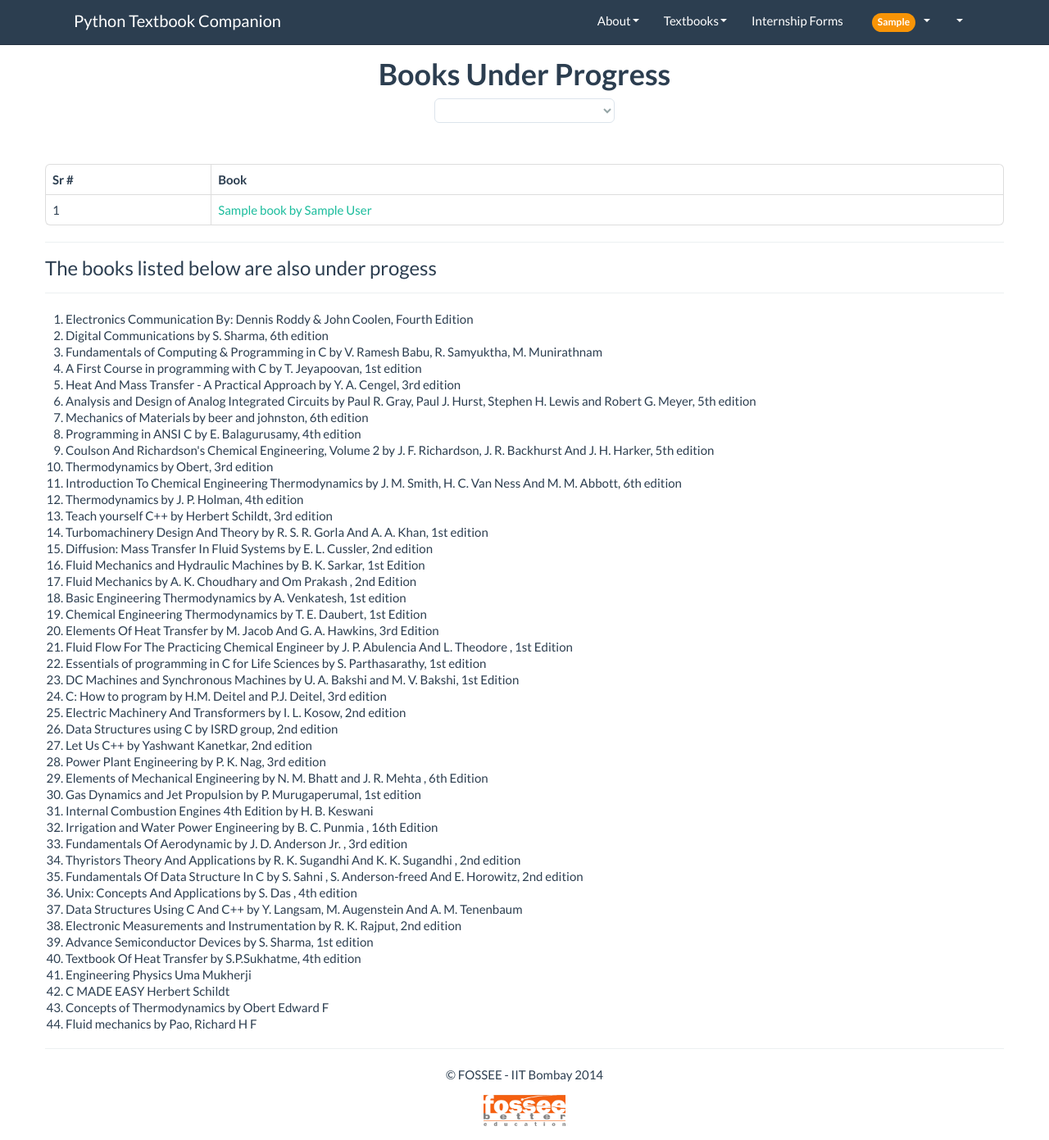
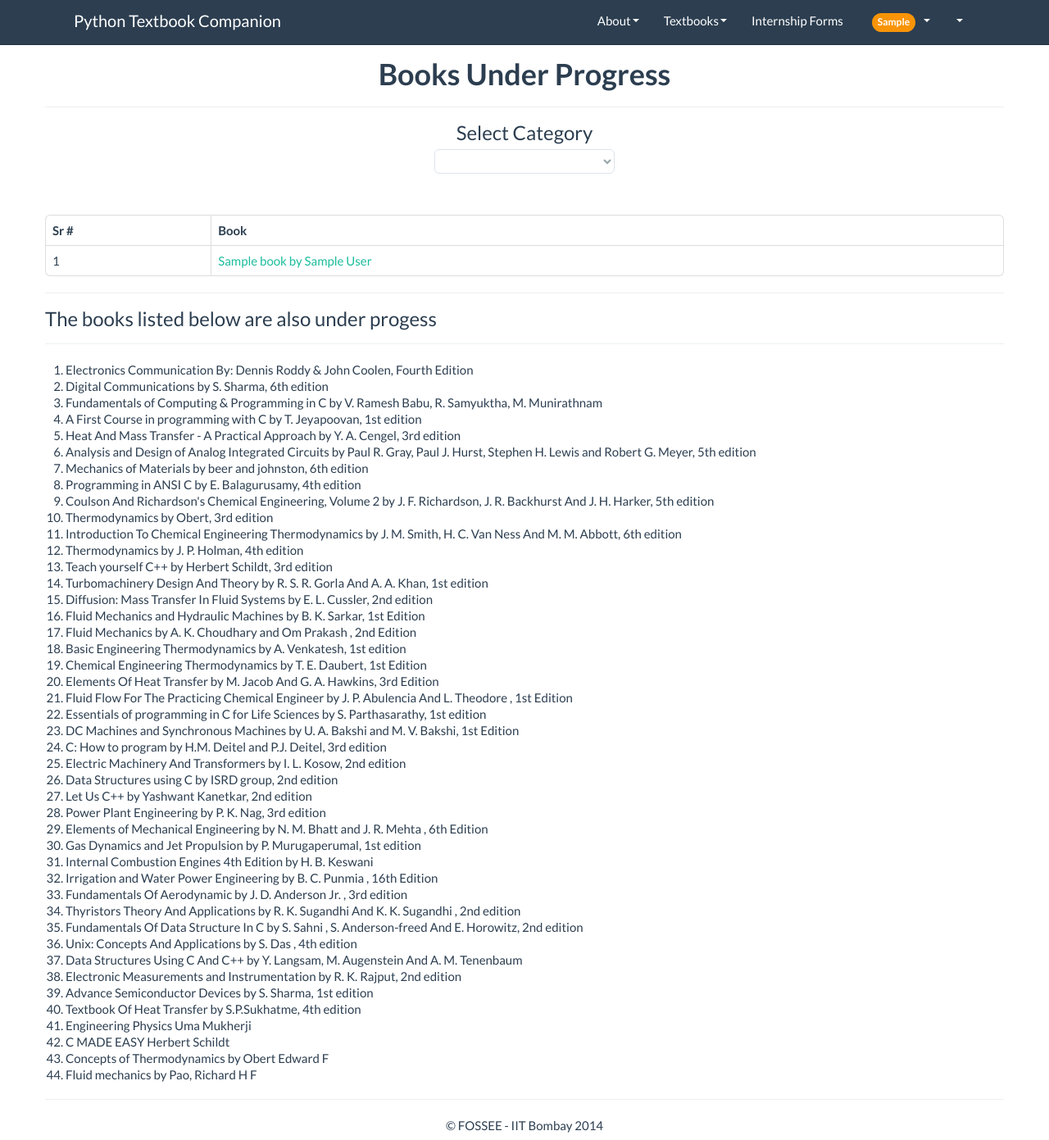
Before and after one commit to FOSSEE/Python-TBC-Interface, a Django app: template tbc/templates/tbc/books_under_progress.html in a window 1280 px wide. Shown: the top 1391 px of the page at 82% size. Run offline with Django 3.2, Linux system fonts and the light colour scheme; tables that the repository leaves empty hold one stand-in row (values such as "Sample post"); the template is opened without the code that fills it: values that come from a table or form of the project are taken from there, most other values are stand-ins (such as "Sample title", 1, 10 or a date in 2020); parts of the project's set-up code (start-up, migrations or seed data) failed here and were passed over.

Commit message:
added categorization for books under progress

```diff
--- a/tbc/templates/tbc/books_under_progress.html
+++ b/tbc/templates/tbc/books_under_progress.html
@@ -12,6 +12,8 @@
 {% block content %}
     <center>
         <h2> Books Under Progress </h2>
+        <hr>
+        <h4>Select Category</h4>
         <form name="underprogress" action="/books-under-progress/" method=POST enctype="multipart/form-data">
         {% csrf_token %}
         <select name="category" id="category" onchange="submitCategory();">
```
